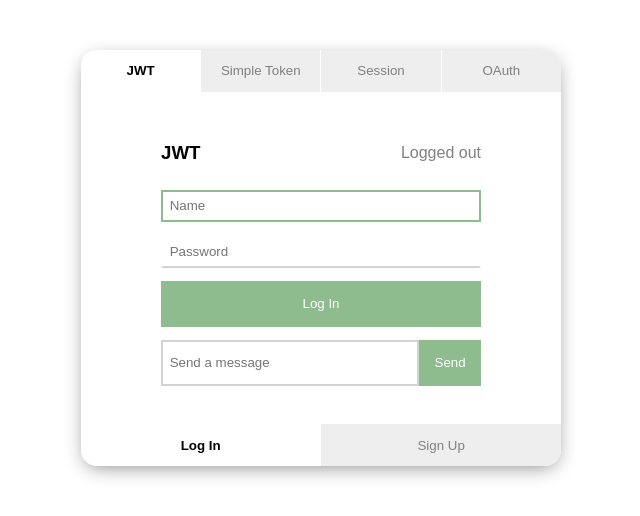
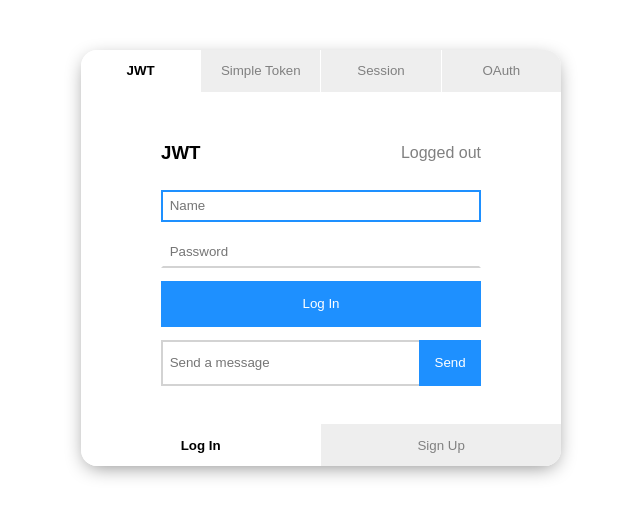
Before and after one commit to helloitsjoe/express-auth-starter, a React app: page / in a window 1280 px wide. Shown: the top 516 px of the page, without its empty margins (319-959 px from the left). Built offline with nearby package versions, Linux system fonts and the light colour scheme; the HTML template or start-up script is replaced by a standard one.

Commit message:
Use dodgerblue

```diff
--- a/src/App.js
+++ b/src/App.js
@@ -4,10 +4,6 @@ import Login, { LoginTab, AuthTab, TabGroup, Main, Actions } from './Login';
 import OAuth from './OAuth';
 // TODO: Passport
 // import Passport from './Passport';
-
-// const JWT = props => <Auth {...props} />;
-// const Session = props => <Auth {...props} />;
-// const SimpleToken = props => <Auth {...props} />;
 
 const config = {
   jwt: { id: 'jwt', title: 'JWT', Component: Auth },
--- a/src/Auth.js
+++ b/src/Auth.js
@@ -206,7 +206,7 @@ const Auth = ({ id, title, action }) => {
       <TitleWrap>
         <h3 style={{ display: 'inline' }}>{title}</h3>
         {isLoggedIn ? (
-          <span style={{ color: 'darkseagreen' }}> Logged in as {username}</span>
+          <span style={{ color: 'limegreen' }}> Logged in as {username}</span>
         ) : (
           <span style={{ color: 'gray' }}> Logged out</span>
         )}
--- a/src/Components/index.js
+++ b/src/Components/index.js
@@ -8,18 +8,18 @@ export const Input = styled.input`
   border-bottom: 2px solid lightgray;
   &:focus {
     outline: none;
-    border: 2px solid darkseagreen;
+    border: 2px solid dodgerblue;
   }
 `;
 
 export const Button = styled.button`
   background: none;
   border: none;
-  /* color: ${props => (props.secondary ? 'darkseagreen' : 'white')}; */
+  /* color: ${props => (props.secondary ? 'dodgerblue' : 'white')}; */
   color: white;
 
-  border: 2px solid ${props => (props.secondary ? 'lightgray' : 'darkseagreen')};
-  background-color: ${props => (props.secondary ? 'lightgray' : 'darkseagreen')};
+  border: 2px solid ${props => (props.secondary ? 'lightskyblue' : 'dodgerblue')};
+  background-color: ${props => (props.secondary ? 'lightskyblue' : 'dodgerblue')};
   margin: 0.5em 0;
   padding: 1em;
   /* &:last-child:not(:only-child) {
@@ -30,9 +30,14 @@ export const Button = styled.button`
   &:focus {
     outline: none;
     border: 2px solid black;
-    background-color: darkseagreen;
+    background-color: dodgerblue;
     color: white;
-    /* background-color: ${props => (props.secondary ? 'darkseagreen' : 'white')} */
+    /* background-color: ${props => (props.secondary ? 'dodgerblue' : 'white')} */
+  }
+
+  &:hover {
+    background-color: dodgerblue;
+    border: 2px solid dodgerblue;
   }
 
   &:disabled {
@@ -50,4 +55,9 @@ export const TitleWrap = styled.div`
 export const SendFormWrapper = styled.div`
   display: flex;
   justify-content: space-between;
+
+  & > input,
+  & > input:focus {
+    border-right: none;
+  }
 `;
--- a/src/Login.js
+++ b/src/Login.js
@@ -39,7 +39,7 @@ const Tab = styled.button`
   &:focus {
     outline: none;
     box-shadow: 0px ${({ placement }) => (placement === 'top' ? '3px' : '-3px')} 0px inset
-      darkseagreen;
+      dodgerblue;
     /* border-bottom: 3px solid red; */
   }
 `;
@@ -76,7 +76,7 @@ const Login = ({ children, config = {} }) => {
 export const TabGroup = ({ children, placement = 'top' }) => {
   return (
     <TabContext.Provider value={{ placement }}>
-      <TabGroupWrap>{children}</TabGroupWrap>
+      <TabGroupWrap role="tablist">{children}</TabGroupWrap>
     </TabContext.Provider>
   );
 };
@@ -86,7 +86,14 @@ export const AuthTab = ({ children, id }) => {
   const { placement } = useContext(TabContext);
 
   return (
-    <Tab placement={placement} active={id === currentId} onClick={() => setCurrentId(id)}>
+    <Tab
+      role="tab"
+      aria-selected={id === currentId}
+      aria-controls={id}
+      placement={placement}
+      active={id === currentId}
+      onClick={() => setCurrentId(id)}
+    >
       {children}
     </Tab>
   );
@@ -98,6 +105,7 @@ export const LoginTab = ({ children, action }) => {
 
   return (
     <Tab
+      role="tab"
       placement={placement}
       active={currentAction === action}
       onClick={() => setCurrentAction(action)}
@@ -113,7 +121,7 @@ export const Main = () => {
 
   return (
     <MainContainer>
-      <div>
+      <div role="tabpanel">
         <Component key={currentId} action={currentAction} {...props} />
       </div>
     </MainContainer>
```
Also changed, not shown: public/main.js.
